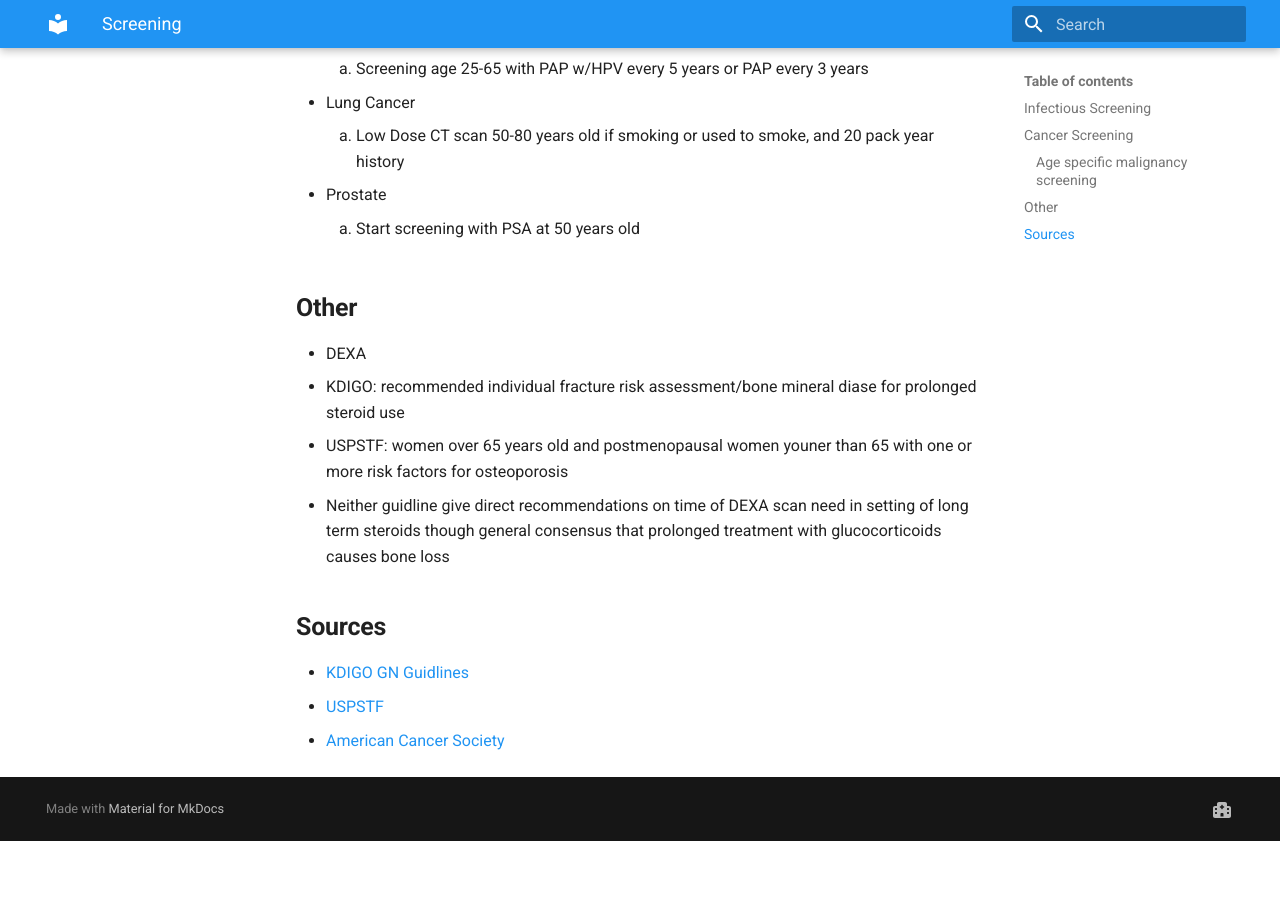
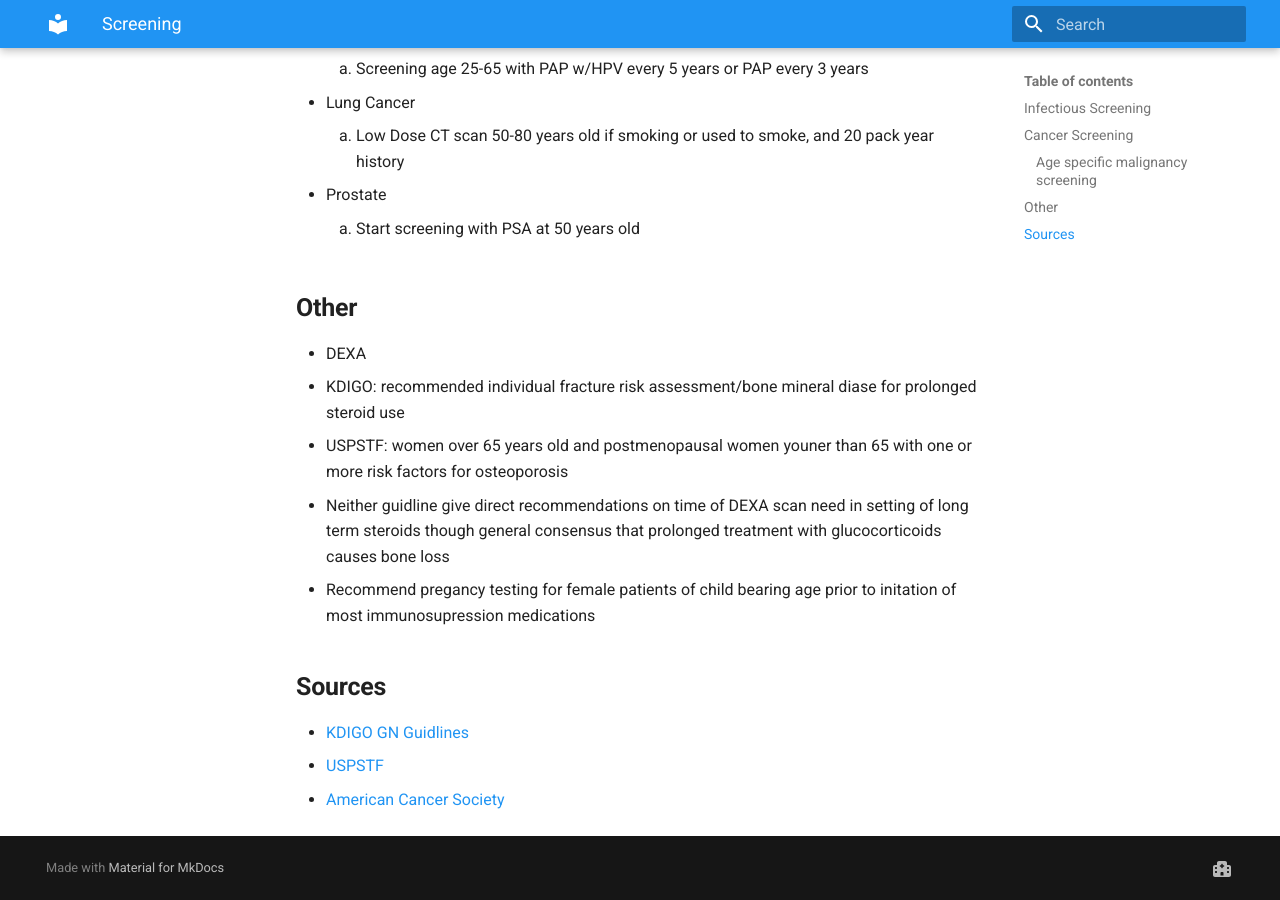
Before and after one commit to TTUNEPH2025/GN, an MkDocs documentation site: the page built from docs/Screening.md, in a window 1280 px wide and 900 px high, scrolled down 1201 px. Built offline with MkDocs 1.6.1 and Material for MkDocs 9.7.7, drawn with Linux system fonts in a browser that asks for light colours; before the commit the page ends 2042 px from its top, so only the background shows below that.

Commit message:
Update Screening.md

```diff
--- a/docs/Screening.md
+++ b/docs/Screening.md
@@ -31,6 +31,7 @@
   * KDIGO: recommended individual fracture risk assessment/bone mineral diase for prolonged steroid use
   * USPSTF: women over 65 years old and postmenopausal women youner than 65 with one or more risk factors for osteoporosis
   * Neither guidline give direct recommendations on time of DEXA scan need in setting of long term steroids though general consensus that prolonged treatment with glucocorticoids causes bone loss
+* Recommend pregancy testing for female patients of child bearing age prior to initation of most immunosupression medications
 ## **Sources**
  * [KDIGO GN Guidlines](https://kdigo.org/guidelines/gd/)
  * [USPSTF](https://www.uspreventiveservicestaskforce.org/uspstf/recommendation/osteoporosis-screening#fullrecommendationstart)
```
